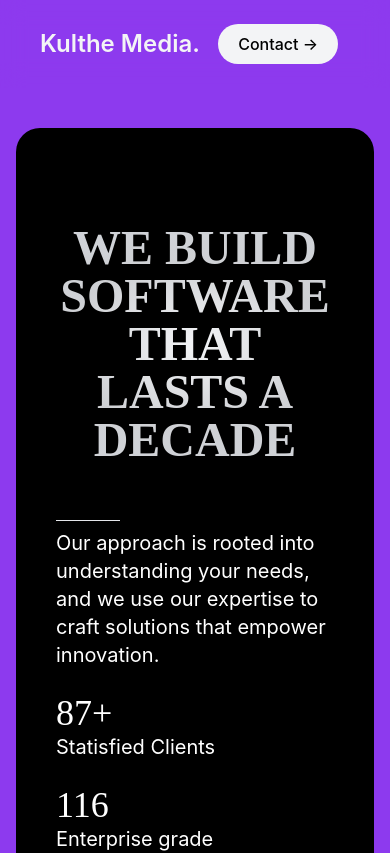
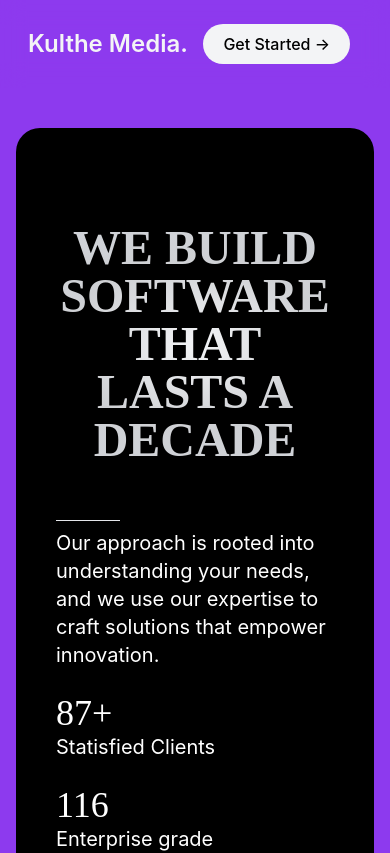
Before and after one commit to kultheco/kulthemedia-web, a React (Create React App) app: page / in a window 390 px wide. Shown: the top 853 px of the page. Built offline with nearby package versions, Linux system fonts and the light colour scheme.

Commit message:
update ourservices

```diff
--- a/src/components/common/Navbar.jsx
+++ b/src/components/common/Navbar.jsx
@@ -24,7 +24,7 @@ const Navbar = () => {
   return (
     <nav className="fixed w-full top-0 left-0 z-50 backdrop-blur-md bg-opacity-50 bg-[#8D3AEE] p-3">
       <div
-        className={`flex  items-center justify-between mx-3 lg:mx-10 md:mx-6 xl:mx-12 px-4 ${navPaddingClass} transition-all duration-300 ease-in-out`}
+        className={`flex  items-center justify-between lg:mx-10 md:mx-6 xl:mx-12 px-4 ${navPaddingClass} transition-all duration-300 ease-in-out`}
       >
         <a href="/" className="flex items-center">
           <span className="self-center text-2xl lg:text-4xl font-semibold whitespace-nowrap text-gray-100">
@@ -36,7 +36,7 @@ const Navbar = () => {
             type="button"
             className="focus:ring-4 focus:outline-none font-medium rounded-full text-base lg:text-lg px-5 py-2 lg:px-8 lg:py-3 text-center mr-3 md:mr-0 bg-gray-100 hover:bg-gray-900 hover:text-white transition duration-300"
           >
-            Contact &rarr;
+            Get Started &rarr;
           </button>
           <button
             data-collapse-toggle="navbar-sticky"
```
